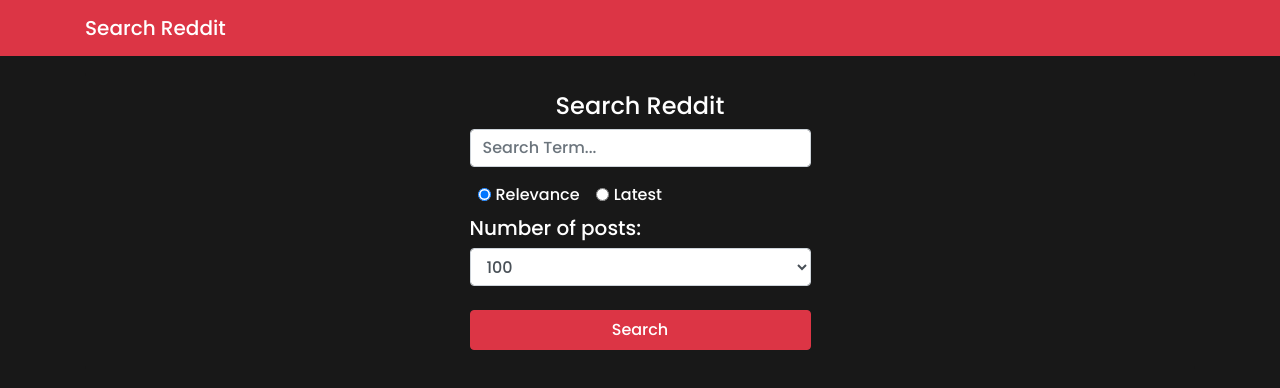
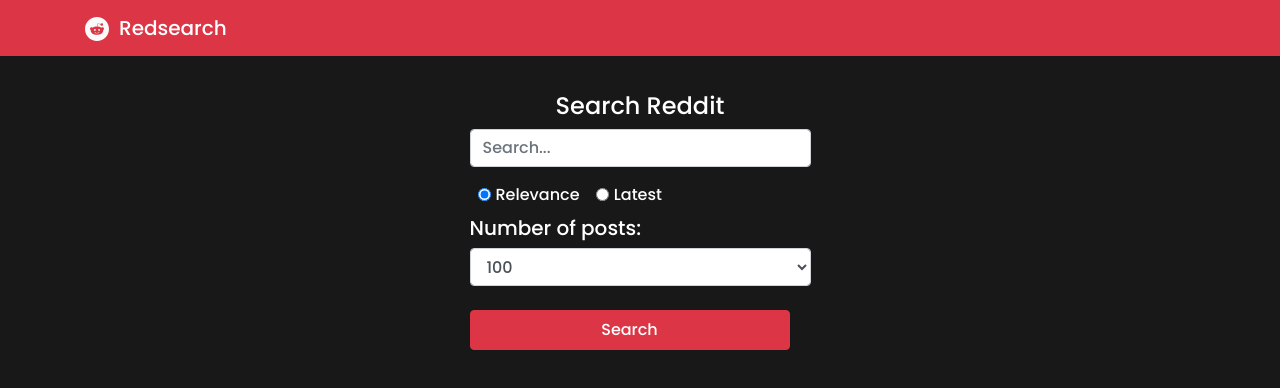
Before and after one commit to KindredSM/reddit-search, a plain HTML site: page index.html in a window 1280 px wide. Drawn offline with nearby package versions, Linux system fonts and the light colour scheme.

Commit message:
markup and style changes

```diff
--- a/index.html
+++ b/index.html
@@ -20,19 +20,33 @@
   <body>
     <nav class="navbar navbar-dark bg-danger mb-3">
       <div class="container">
-        <span class="navbar-brand">Search Reddit</span>
+        <span class="navbar-brand">
+          <a href="" class="link"
+            ><img src="svg/iconmonstr-reddit-4.svg" alt="logo" class="nav-logo"
+          /></a>
+          <p>
+            <span class="reddit-link"
+              ><a href="" class="link">Redsearch</a></span
+            >
+          </p>
+        </span>
       </div>
     </nav>
     <div id="search-container" class="container">
       <div id="search" class="card card-body mb-2">
-        <h4>Search Reddit</h4>
+        <h4>
+          Search
+          <a href="https://www.reddit.com/" class="link" target="_blank"
+            >Reddit</a
+          >
+        </h4>
         <form id="search-form">
           <div class="form-group">
             <input
               type="text"
               id="search-input"
               class="form-control mb-3"
-              placeholder="Search Term..."
+              placeholder="Search..."
               autocomplete="off"
             />
           </div>
--- a/styles.css
+++ b/styles.css
@@ -3,6 +3,23 @@
 .card {
   background-color: rgb(24, 24, 24);
   font-family: "Poppins", sans-serif;
+  color: white;
+}
+
+.navbar-brand {
+  display: flex;
+  gap: 10px;
+}
+
+.nav-logo {
+  filter: invert(100%) saturate(100%) brightness(98%);
+}
+
+.link {
+  color: white;
+}
+
+.link:hover {
   color: white;
 }
 
@@ -17,16 +34,19 @@
 
 .thumbnail {
   max-width: 20rem;
-  margin: 10px;
+  margin-top: 20px;
+
   border-radius: 2px;
   border: 1px solid rgb(108, 108, 108);
 }
 .btn {
+  margin-top: 20px;
   display: flex;
   justify-content: center;
   align-items: center;
   align-content: center;
   flex-direction: row;
+  width: 20rem;
 }
 a {
   color: rgb(239, 0, 0);
```
Also changed, not shown: svg/iconmonstr-reddit-4.svg (added).
